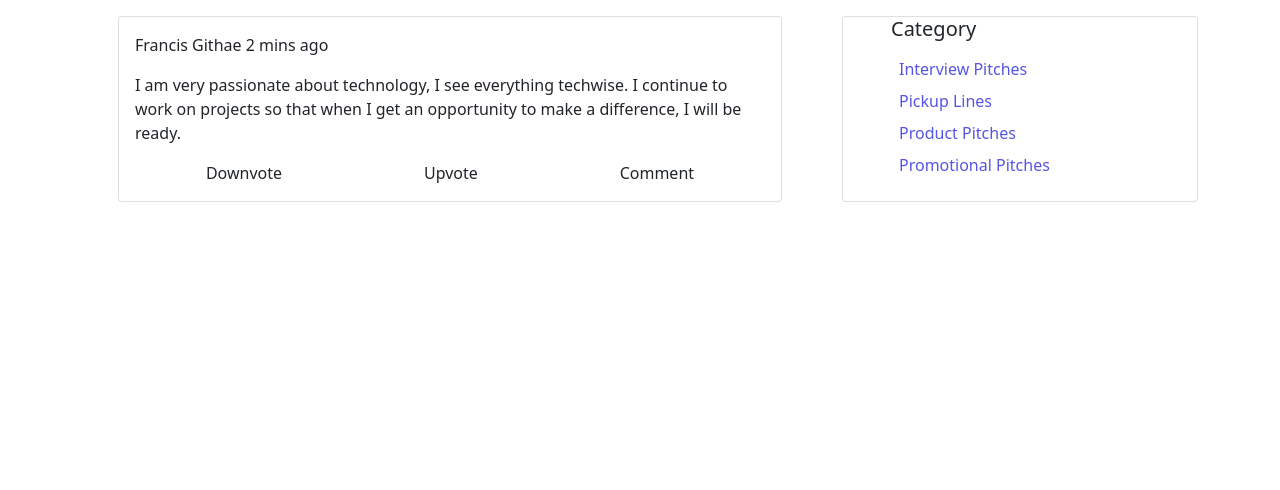
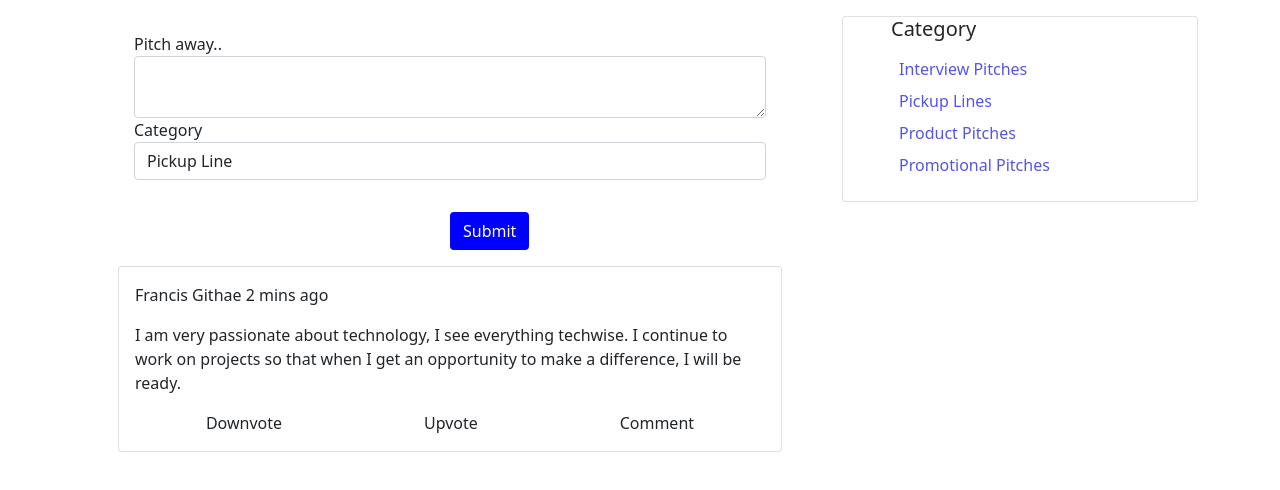
Before and after one commit to githaefrancis/pitch-pitcher, a Flask app: page / in a window 1280 px wide. Shown: the part 56-546 px from the top of the page. Run offline with Flask 2, Linux system fonts and the light colour scheme; some libraries are stand-ins or nearby versions.

Commit message:
display pitch form

```diff
--- a/app/main/views.py
+++ b/app/main/views.py
@@ -1,10 +1,15 @@
 from flask import render_template
 from . import main
-
+from .forms import PitchForm
 
 @main.route('/')
 def index():
-  return render_template('index.html')
+  pitch_form=PitchForm()
+
+  # if pitch_form.validate_on_submit():
+  #   new_p
+
+  return render_template('index.html',pitch_form=pitch_form)
 
 @main.route('/user/<user_name>')
 def profile(user_name):
--- a/app/static/css/index.css
+++ b/app/static/css/index.css
@@ -16,4 +16,6 @@ a:hover{
   background-color: blue;
   color:white;
   margin-top: 2rem;
+  align-self: center;
+  margin-left:50%;
 }
--- a/app/templates/index.html
+++ b/app/templates/index.html
@@ -1,5 +1,6 @@
 {% extends 'base.html'%}
 {% import 'macros.html' as macro %}
+{% import 'bootstrap/wtf.html' as wtf%}
 {%block content%}
 
 <div class="container">
@@ -7,7 +8,11 @@
   <div class="row mt-3">
 
     <div class="col-md-8 col-lg-8 px-lg-5">
-
+      {% if pitch_form %}
+      <div class="m-lg-3">
+      {{ wtf.quick_form(pitch_form) }}
+      </div>
+      {% endif %}
       {{macro.displayPitchList()}}
     </div>
 
```
